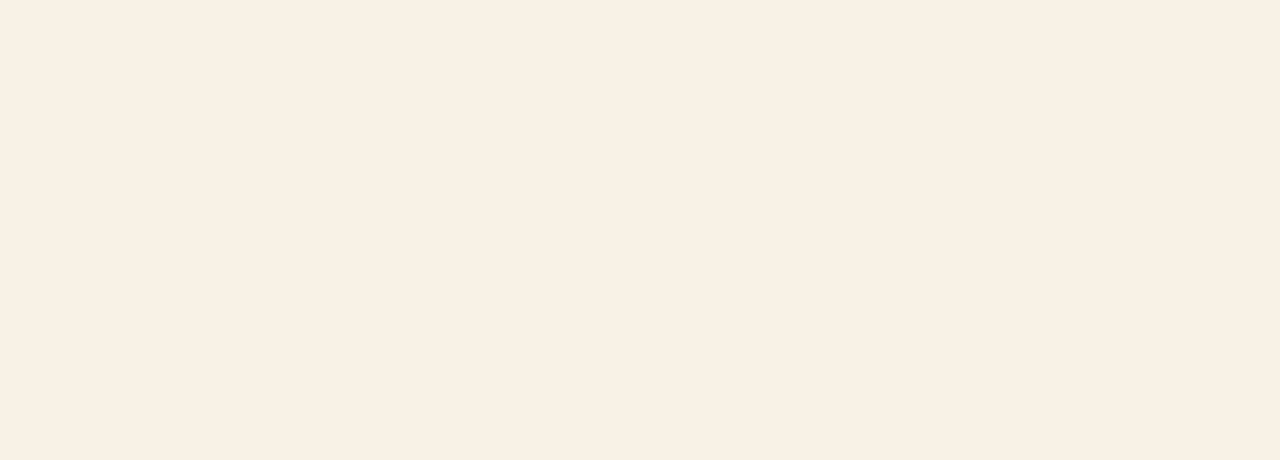
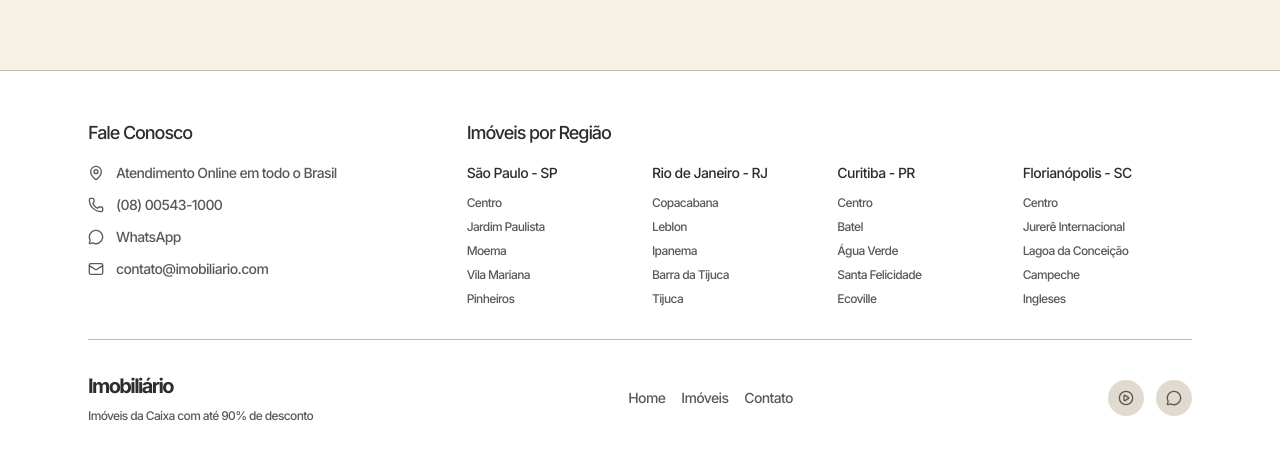
Before and after one commit to MTconnect-BR/imobiliario, a Next.js app: page /imoveis/terrenos in a window 1280 px wide. Shown: the part 3848-4308 px from the top of the page. Before the commit the page ends 3918 px from the top, so only its background shows below. Built offline with nearby package versions, Linux system fonts and the light colour scheme.

Commit message:
feat: adiciona rodapé similar ao reidoape.com.br
- Seção Fale Conosco com telefone, WhatsApp e email
- Imóveis por Região com links para cidades/bairros
- Logo, links de navegação e ícones sociais
- Adicionado ao chrome-wrapper para aparecer em todas as páginas

```diff
--- a/components/chrome-wrapper.tsx
+++ b/components/chrome-wrapper.tsx
@@ -2,6 +2,7 @@
 
 import { usePathname } from "next/navigation";
 import dynamic from "next/dynamic";
+import { SiteFooter } from "@/components/site-footer";
 
 const MindMarketMenu = dynamic(
   () => import("@/components/mindmarket-menu").then((m) => m.MindMarketMenu),
@@ -30,6 +31,7 @@ export function ChromeWrapper({ children }: { children: React.ReactNode }) {
       {!hideChrome && <MindMarketMenu />}
       {hideChrome ? children : <PageTransition>{children}</PageTransition>}
       {!hideChrome && <FAQPanel />}
+      {!hideChrome && <SiteFooter />}
     </>
   );
 }
--- /dev/null
+++ b/components/site-footer.tsx
@@ -0,0 +1,138 @@
+import Link from "next/link";
+import { Phone, Mail, MapPin, CirclePlay, MessageCircle } from "lucide-react";
+
+const regioes = [
+  {
+    cidade: "São Paulo - SP",
+    bairros: ["Centro", "Jardim Paulista", "Moema", "Vila Mariana", "Pinheiros"],
+  },
+  {
+    cidade: "Rio de Janeiro - RJ",
+    bairros: ["Copacabana", "Leblon", "Ipanema", "Barra da Tijuca", "Tijuca"],
+  },
+  {
+    cidade: "Curitiba - PR",
+    bairros: ["Centro", "Batel", "Água Verde", "Santa Felicidade", "Ecoville"],
+  },
+  {
+    cidade: "Florianópolis - SC",
+    bairros: ["Centro", "Jurerê Internacional", "Lagoa da Conceição", "Campeche", "Ingleses"],
+  },
+];
+
+export function SiteFooter() {
+  return (
+    <footer className="border-t border-border bg-card">
+      <div className="mx-auto max-w-6xl px-6 py-12">
+        {/* Top Section */}
+        <div className="grid gap-8 md:grid-cols-2 lg:grid-cols-3">
+          {/* Fale Conosco */}
+          <div>
+            <h3 className="mb-4 text-lg font-medium tracking-[-0.06em]">Fale Conosco</h3>
+            <div className="space-y-3 text-sm text-muted-foreground">
+              <div className="flex items-start gap-3">
+                <MapPin className="mt-0.5 h-4 w-4 shrink-0" />
+                <span>Atendimento Online em todo o Brasil</span>
+              </div>
+              <div className="flex items-center gap-3">
+                <Phone className="h-4 w-4 shrink-0" />
+                <a href="tel:08005431000" className="hover:text-foreground transition-colors">
+                  (08) 00543-1000
+                </a>
+              </div>
+              <div className="flex items-center gap-3">
+                <MessageCircle className="h-4 w-4 shrink-0" />
+                <a
+                  href="https://api.whatsapp.com/send?phone=5508005431000"
+                  target="_blank"
+                  rel="noopener noreferrer"
+                  className="hover:text-foreground transition-colors"
+                >
+                  WhatsApp
+                </a>
+              </div>
+              <div className="flex items-center gap-3">
+                <Mail className="h-4 w-4 shrink-0" />
+                <a href="mailto:contato@imobiliario.com" className="hover:text-foreground transition-colors">
+                  contato@imobiliario.com
+                </a>
+              </div>
+            </div>
+          </div>
+
+          {/* Imóveis por Região */}
+          <div className="lg:col-span-2">
+            <h3 className="mb-4 text-lg font-medium tracking-[-0.06em]">Imóveis por Região</h3>
+            <div className="grid grid-cols-2 gap-4 sm:grid-cols-4">
+              {regioes.map((regiao) => (
+                <div key={regiao.cidade}>
+                  <h4 className="mb-2 text-sm font-medium tracking-[-0.04em]">{regiao.cidade}</h4>
+                  <ul className="space-y-1">
+                    {regiao.bairros.map((bairro) => (
+                      <li key={bairro}>
+                        <Link
+                          href={`/imoveis?search=${encodeURIComponent(bairro)}`}
+                          className="text-xs text-muted-foreground hover:text-foreground transition-colors"
+                        >
+                          {bairro}
+                        </Link>
+                      </li>
+                    ))}
+                  </ul>
+                </div>
+              ))}
+            </div>
+          </div>
+        </div>
+
+        {/* Divider */}
+        <div className="my-8 h-px bg-border" />
+
+        {/* Bottom Section */}
+        <div className="flex flex-col items-center justify-between gap-4 md:flex-row">
+          <div className="flex flex-col items-center gap-2 md:items-start">
+            <div className="flex items-center gap-2">
+              <span className="text-xl font-bold tracking-[-0.08em]">Imobiliário</span>
+            </div>
+            <p className="text-xs text-muted-foreground">
+              Imóveis da Caixa com até 90% de desconto
+            </p>
+          </div>
+
+          <nav className="flex flex-wrap items-center justify-center gap-4 text-sm">
+            <Link href="/" className="text-muted-foreground hover:text-foreground transition-colors">
+              Home
+            </Link>
+            <Link href="/imoveis" className="text-muted-foreground hover:text-foreground transition-colors">
+              Imóveis
+            </Link>
+            <Link href="/contato" className="text-muted-foreground hover:text-foreground transition-colors">
+              Contato
+            </Link>
+          </nav>
+
+          <div className="flex items-center gap-3">
+            <a
+              href="https://www.youtube.com/"
+              target="_blank"
+              rel="noopener noreferrer"
+              className="flex h-9 w-9 items-center justify-center rounded-full bg-muted text-muted-foreground transition-colors hover:bg-foreground hover:text-background"
+              aria-label="YouTube"
+            >
+              <CirclePlay className="h-4 w-4" />
+            </a>
+            <a
+              href="https://api.whatsapp.com/send?phone=5508005431000"
+              target="_blank"
+              rel="noopener noreferrer"
+              className="flex h-9 w-9 items-center justify-center rounded-full bg-muted text-muted-foreground transition-colors hover:bg-green-600 hover:text-white"
+              aria-label="WhatsApp"
+            >
+              <MessageCircle className="h-4 w-4" />
+            </a>
+          </div>
+        </div>
+      </div>
+    </footer>
+  );
+}
```
